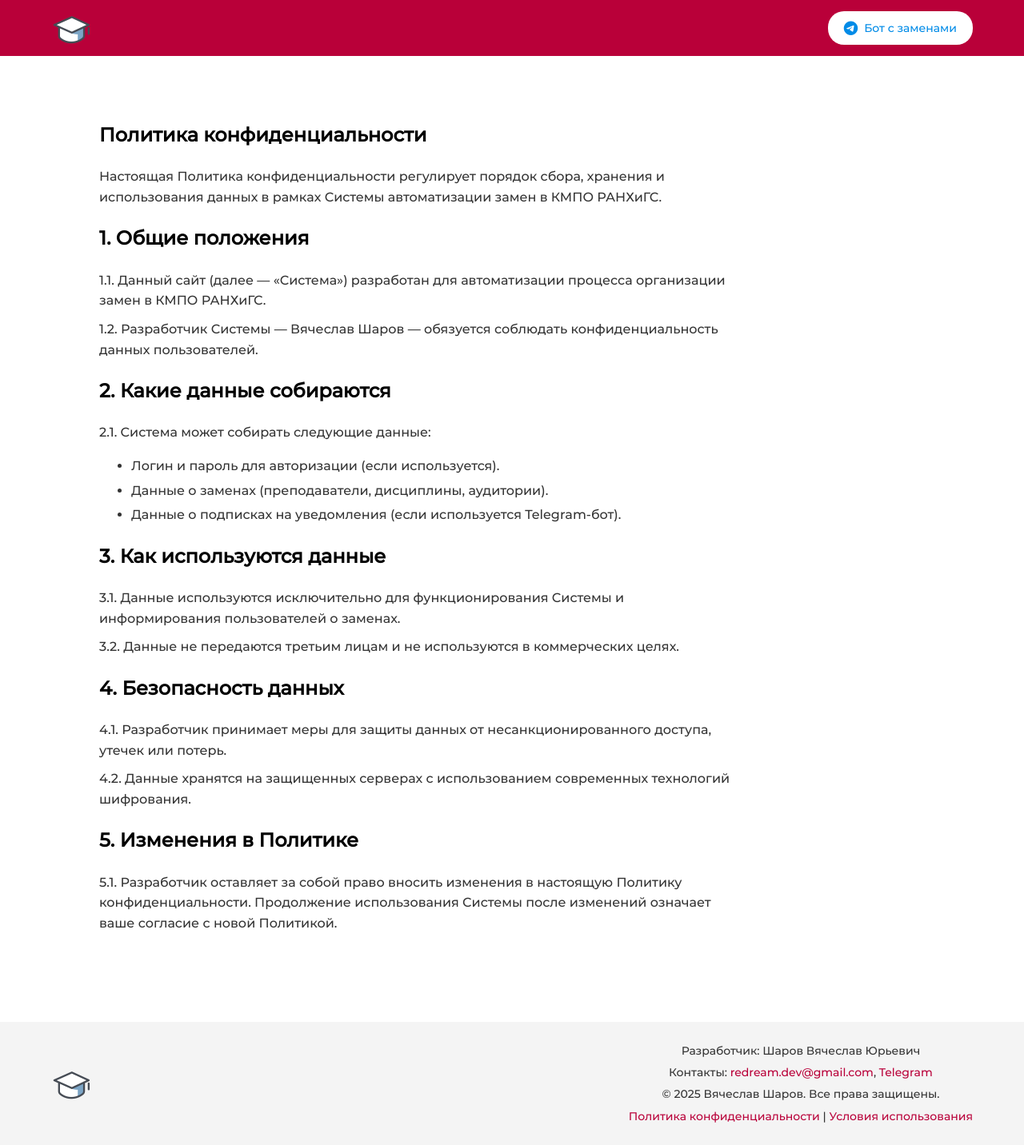
After one commit to re-dream-it/college-replacement-system, a PHP site: page /replace_delete/privacy.php in a window 1280 px wide. The commit adds this page. Shown: the whole page at 80% size. Run offline with PHP 8.4, Linux system fonts and the light colour scheme; data that the repository does not hold is empty; a stand-in replaces the project's code that opens the database connection; some libraries are stand-ins or nearby versions.

Commit message:
MVP 0.0.1: Добавлены политика конфиденциальности; Изменения хедера и футера;

```diff
--- a/kmpo_web/css/style.css
+++ b/kmpo_web/css/style.css
@@ -778,3 +778,47 @@ form {
 .autocomplete-option.active {
     background-color: #e0e0e0;
 }
+
+.about-section h2 {
+    font-size: 24px;
+    margin-bottom: 15px;
+    color: #B90039;
+}
+
+.about-section p {
+    font-size: 16px;
+    line-height: 1.6;
+    margin-bottom: 10px;
+}
+
+.about-section ul {
+    margin-left: 20px;
+    margin-bottom: 15px;
+}
+
+.about-section ul li {
+    list-style-type: disc;
+    margin-bottom: 5px;
+}
+
+/* Выравнивание текста по левому краю */
+.left-align {
+    background-color: #fff;
+    text-align: left;
+    margin-left: 20px; /* Отступ слева для лучшего визуального восприятия */
+}
+
+/* Убираем центрирование для заголовков и текста в секциях */
+.welcome-section h1,
+.welcome-section p,
+.about-section h2,
+.about-section p,
+.about-section ul {
+    text-align: left;
+    margin-left: 20px; /* Отступ слева */
+}
+
+/* Убираем центрирование для списков */
+.about-section ul {
+    padding-left: 40px; /* Отступ для списка */
+}
--- a/kmpo_web/footer.php
+++ b/kmpo_web/footer.php
@@ -3,9 +3,12 @@
     <div class="footer-content">
         <img src="images/logo_bw.png" alt="Логотип колледжа" class="logo">
         <div class="info-block">
-            <p>313234, г. Москва, Городской проспект, д. 23, стр.2А</p>
-            <p>+7 (499) 111-18-88 | +7 (499) 911-32-10</p>
-            <p>Разработчик: <a href="https://re_dream.t.me/">Telegram</a>
+            <p>Разработчик: Шаров Вячеслав Юрьевич</p>
+            <p>Контакты:
+                <a href="mailto:redream.dev@gmail.com">redream.dev@gmail.com</a>, <a href="https://re_dream.t.me/">Telegram</a>
+            </p>
+            <p>© 2025 Вячеслав Шаров. Все права защищены.</p>
+            <p><a href="privacy">Политика конфиденциальности</a> | <a href="terms">Условия использования</a></p>
         </div>
     </div>
 </footer>
--- a/kmpo_web/index.php
+++ b/kmpo_web/index.php
@@ -1,3 +1,9 @@
+<? session_start();
+if (!isset($_SESSION['user_id'])) {
+    header("Location: /replacements");
+    exit;
+}?>
+
 <? include "head.php"; ?>
 <? include "header.php"; ?>
 <body>
--- a/kmpo_web/login.php
+++ b/kmpo_web/login.php
@@ -4,11 +4,7 @@ if (isset($_SESSION['user_id'])) {
     header("Location: /");
     exit;
 }?>
-<header>
-    <div class="header-content">
-        <img src="images/logo_bw.png" alt="Логотип колледжа" class="logo">
-    </div>
-</header>
+<?php include "public_header.php"; ?>
 
 <body>
      <!-- Основной контент -->
--- /dev/null
+++ b/kmpo_web/privacy.php
@@ -0,0 +1,37 @@
+<?php include "head.php"; ?>
+<?php include "public_header.php"; ?>
+
+<body>
+    <!-- Основной контент -->
+    <main>
+
+        <section class="about-section left-align">
+            <h1 class="left-align main">Политика конфиденциальности</h1>
+            <p class="left-align">Настоящая Политика конфиденциальности регулирует порядок сбора, хранения и использования данных в рамках Системы автоматизации замен в КМПО РАНХиГС.</p>
+            <h1 class="left-align">1. Общие положения</h1>
+            <p>1.1. Данный сайт (далее — «Система») разработан для автоматизации процесса организации замен в КМПО РАНХиГС.</p>
+            <p>1.2. Разработчик Системы — Вячеслав Шаров — обязуется соблюдать конфиденциальность данных пользователей.</p>
+
+            <h1 class="left-align">2. Какие данные собираются</h1>
+            <p>2.1. Система может собирать следующие данные:</p>
+            <ul>
+                <li>Логин и пароль для авторизации (если используется).</li>
+                <li>Данные о заменах (преподаватели, дисциплины, аудитории).</li>
+                <li>Данные о подписках на уведомления (если используется Telegram-бот).</li>
+            </ul>
+
+            <h1 class="left-align">3. Как используются данные</h1>
+            <p>3.1. Данные используются исключительно для функционирования Системы и информирования пользователей о заменах.</p>
+            <p>3.2. Данные не передаются третьим лицам и не используются в коммерческих целях.</p>
+
+            <h1 class="left-align">4. Безопасность данных</h1>
+            <p>4.1. Разработчик принимает меры для защиты данных от несанкционированного доступа, утечек или потерь.</p>
+            <p>4.2. Данные хранятся на защищенных серверах с использованием современных технологий шифрования.</p>
+
+            <h1 class="left-align">5. Изменения в Политике</h1>
+            <p>5.1. Разработчик оставляет за собой право вносить изменения в настоящую Политику конфиденциальности. Продолжение использования Системы после изменений означает ваше согласие с новой Политикой.</p>
+        </section>
+    </main>
+</body>
+
+<?php include "footer.php"; ?>
--- /dev/null
+++ b/kmpo_web/public_header.php
@@ -0,0 +1,8 @@
+<header>
+    <div class="header-content">
+        <a href="/replacements"><img src="images/logo_bw.png" alt="Логотип колледжа" class="logo"></a>
+        <a href="https://t.me/kmporeplace_bot" class="tg-btn" target="_blank">
+            <i class="fab fa-telegram"></i> Бот с заменами
+        </a>
+    </div>
+</header>
```
Also changed, not shown: kmpo_web/replacements.php (+2 -8 lines), kmpo_web/terms.php (added, +30 -0 lines).
